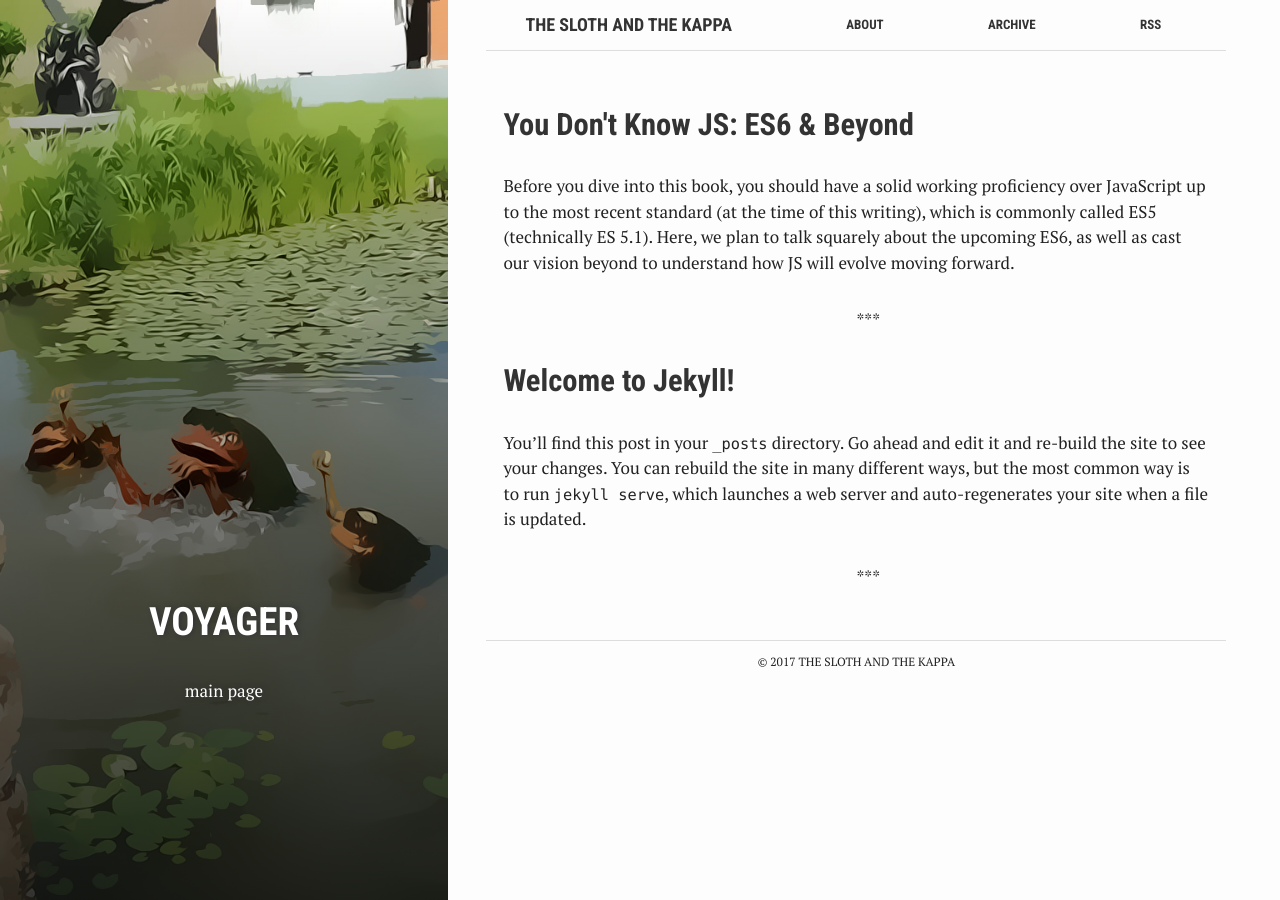
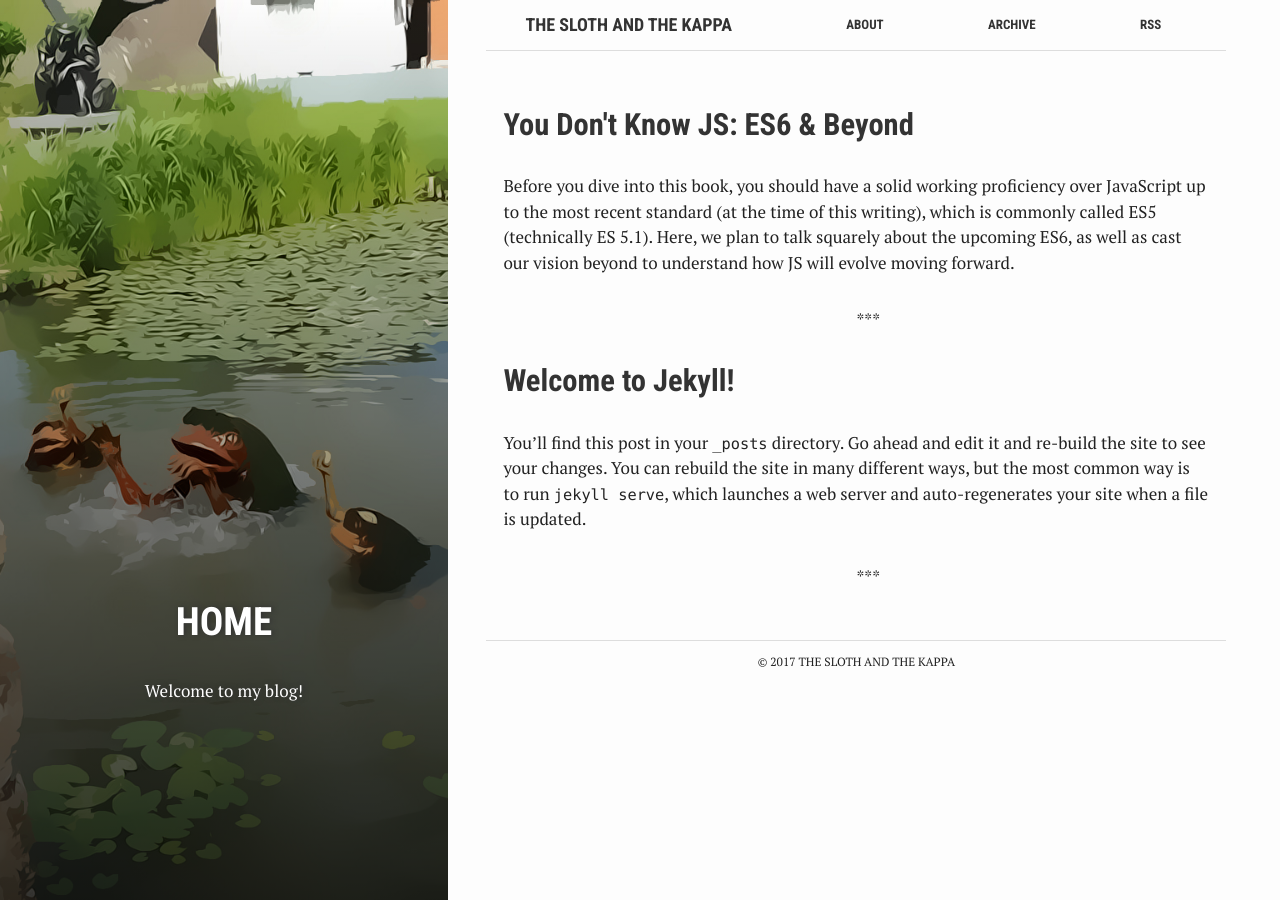
Before and after one commit to pvmathew/fukusaki-blog, a Jekyll site: the page built from index.html, in a window 1280 px wide. Built offline with Jekyll 4.4.1, drawn with Linux system fonts in a browser that asks for light colours.

Commit message:
Updated index and headers

```diff
--- a/index.html
+++ b/index.html
@@ -1,9 +1,9 @@
 ---
 bg: "kappalake.jpg"
 layout: default
-crawlertitle: "Jekyll blog"
-title: "Voyager"
-summary: "main page"
+crawlertitle: "The Sloth and the Kappa - My life in Fukusaki"
+title: "Home"
+summary: "Welcome to my blog!"
 ---
 
 {% for post in site.posts limit: 5 %}
```
